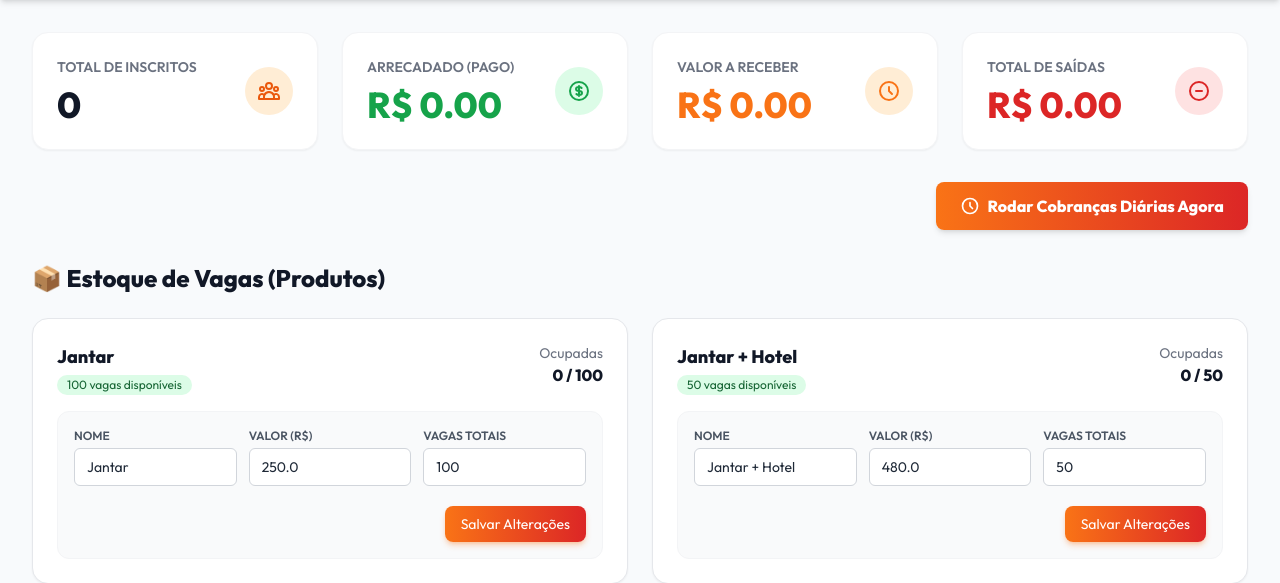
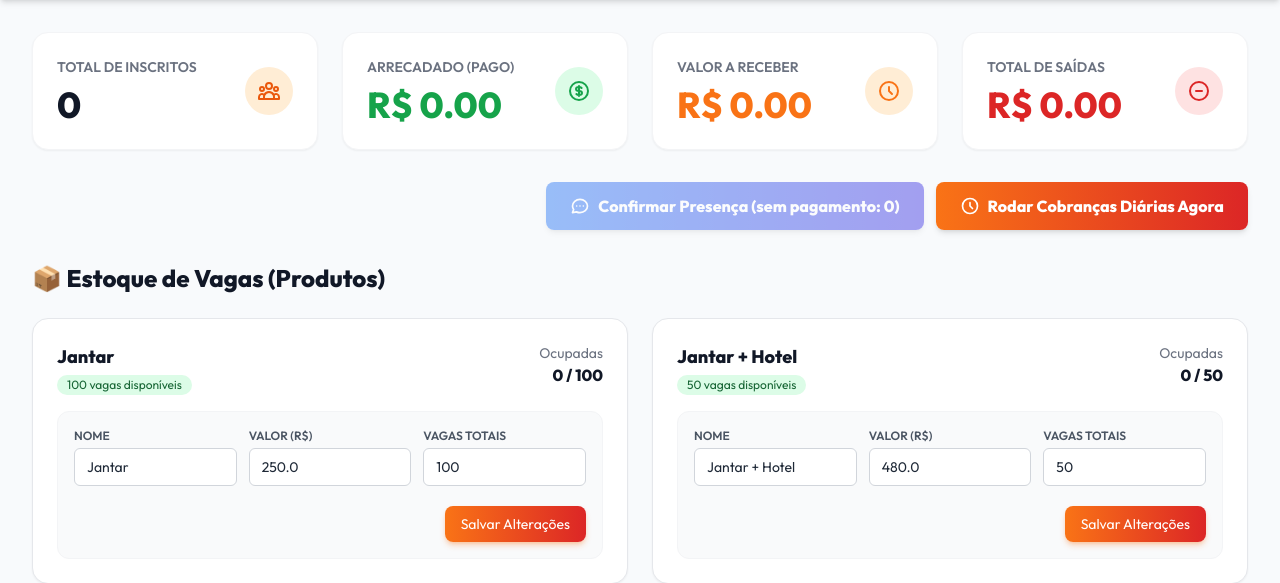
Before and after one commit to aquilasamuel-spec/defad, a Flask app: page /admin in a window 1280 px wide. Shown: the part 64-647 px from the top of the page. Run offline with Flask 3, Linux system fonts and the light colour scheme; the visitor is signed in with stand-in values (Sample User, id 1); some libraries are stand-ins or nearby versions.

Commit message:
feat: confirmacao de presenca (Sim/Nao) via WhatsApp para inscritos sem pagamento
Envia o template confirmacao_presenca com botoes de resposta rapida para quem
nao pagou nenhuma parcela. Resposta Nao sinaliza a inscricao para retirada no
painel admin; Sim marca presenca confirmada.

Co-Authored-By: Claude Opus 5.5 <noreply@anthropic.com>
Claude-Session: https://claude.ai/code/session_01TnCwMQrwS1bYogn1xVQydS

```diff
--- a/app.py
+++ b/app.py
@@ -152,6 +152,19 @@ def create_app():
             # Se der erro, é porque a coluna já existe, então ignoramos.
             db.session.rollback()
 
+        # Colunas da confirmação de presença (adicionadas automaticamente em bancos existentes)
+        for ddl in (
+            "ALTER TABLE inscricao ADD COLUMN confirmacao_presenca VARCHAR(20);",
+            "ALTER TABLE inscricao ADD COLUMN confirmacao_enviada_em DATETIME;",
+            "ALTER TABLE inscricao ADD COLUMN confirmacao_respondida_em DATETIME;",
+            "ALTER TABLE inscricao ADD COLUMN sinalizada_exclusao BOOLEAN NOT NULL DEFAULT 0;",
+        ):
+            try:
+                db.session.execute(db.text(ddl))
+                db.session.commit()
+            except Exception:
+                db.session.rollback()
+
         # Seeding inicial de produtos
         from models import Produto
         if not Produto.query.filter_by(identificador='jantar').first():
@@ -163,6 +176,12 @@ def create_app():
     def cobrar():
         """Busca parcelas vencendo ou atrasadas e envia cobrança via WhatsApp."""
         logica_cobranca()
+
+    @app.cli.command("confirmar_presenca")
+    def confirmar_presenca():
+        """Envia a pergunta de confirmação de presença para quem não pagou nenhuma parcela."""
+        from routes import logica_confirmacao_presenca
+        logica_confirmacao_presenca()
 
     # Tarefa automática rodando 1x ao dia, por exemplo, às 08:00
     @scheduler.task('cron', id='cobrar_automaticamente', hour=8, minute=0)
--- a/routes.py
+++ b/routes.py
@@ -2,6 +2,7 @@ from flask import Blueprint, render_template, request, redirect, url_for, flash,
 from models import db, Inscricao, ParcelaPagamento, Produto, Saida
 from datetime import datetime, date
 from dateutil.relativedelta import relativedelta
+import os
 import random
 import string
 
@@ -360,6 +361,10 @@ def admin():
                            valor_a_receber=valor_a_receber,
                            total_saidas=total_saidas,
                            meses_disponiveis=meses_disponiveis,
+                           total_para_confirmar=len(inscricoes_para_confirmar()),
+                           total_sinalizadas=sum(1 for i in inscricoes if i.sinalizada_exclusao),
+                           evento_nome=EVENTO_NOME,
+                           evento_data=EVENTO_DATA,
                            hoje=date.today())
 
 @bp.route('/admin/produto/editar/<int:id>', methods=['POST'])
@@ -619,6 +624,170 @@ def cobrar_manual(id):
         print("Erro ao enviar cobrança manual:", e)
         flash('Erro ao enviar cobrança manual pelo WhatsApp.', 'error')
 
+    return redirect(url_for('main.admin'))
+
+# ---------------------------------------------------------------------------
+# CONFIRMAÇÃO DE PRESENÇA (inscritos que ainda não pagaram nenhuma parcela)
+# ---------------------------------------------------------------------------
+# Template da Meta "confirmacao_presenca" (categoria Utilidade, pt_BR, parâmetros nomeados),
+# com 2 botões de RESPOSTA RÁPIDA: "Sim" (índice 0) e "Não" (índice 1).
+TEMPLATE_CONFIRMACAO = os.environ.get('TEMPLATE_CONFIRMACAO', 'confirmacao_presenca')
+EVENTO_NOME = os.environ.get('EVENTO_NOME', 'Jantar de Casais')
+EVENTO_DATA = os.environ.get('EVENTO_DATA', '28/11')
+PAYLOAD_SIM = 'PRESENCA_SIM'
+PAYLOAD_NAO = 'PRESENCA_NAO'
+
+
+def inscricoes_para_confirmar():
+    """Inscritos sem nenhuma parcela paga e que ainda não responderam a confirmação."""
+    return [
+        i for i in Inscricao.query.order_by(Inscricao.id).all()
+        if not i.pagou_alguma_parcela and i.confirmacao_presenca not in ('Sim', 'Não')
+    ]
+
+
+def enviar_confirmacao_presenca(inscricao):
+    """Envia o template com os botões Sim/Não. Retorna True se a Meta aceitou o envio."""
+    from whatsapp import send_template
+    components = [
+        {
+            "type": "body",
+            "parameters": [
+                {"type": "text", "parameter_name": "nome_inscrito", "text": str(inscricao.nome_completo)},
+                {"type": "text", "parameter_name": "nome_evento", "text": EVENTO_NOME},
+                {"type": "text", "parameter_name": "data_evento", "text": EVENTO_DATA},
+            ]
+        },
+        # O payload de cada botão leva o ID da inscrição, para identificar a resposta com segurança
+        {"type": "button", "sub_type": "quick_reply", "index": "0",
+         "parameters": [{"type": "payload", "payload": f"{PAYLOAD_SIM}_{inscricao.id}"}]},
+        {"type": "button", "sub_type": "quick_reply", "index": "1",
+         "parameters": [{"type": "payload", "payload": f"{PAYLOAD_NAO}_{inscricao.id}"}]},
+    ]
+    resposta = send_template(inscricao.telefone, TEMPLATE_CONFIRMACAO, components=components)
+    if resposta:
+        inscricao.confirmacao_presenca = 'Aguardando'
+        inscricao.confirmacao_enviada_em = datetime.now()
+        db.session.commit()
+        return True
+    return False
+
+
+def logica_confirmacao_presenca():
+    import time
+    alvos = inscricoes_para_confirmar()
+    enviados, falhas = 0, []
+    for i in alvos:
+        if enviar_confirmacao_presenca(i):
+            enviados += 1
+        else:
+            falhas.append(f"#{i.id} {i.nome_completo}")
+        time.sleep(0.3)  # não estourar o limite de envio da Meta
+    print(f"Confirmação de presença: {enviados} enviada(s), {len(falhas)} falha(s). {', '.join(falhas)}")
+    return enviados, falhas
+
+
+def registrar_resposta_presenca(inscricao, resposta, phone_number):
+    """Grava a resposta Sim/Não e responde ao inscrito (janela de 24h aberta pela resposta)."""
+    from whatsapp import send_message
+    inscricao.confirmacao_presenca = resposta
+    inscricao.confirmacao_respondida_em = datetime.now()
+    inscricao.sinalizada_exclusao = (resposta == 'Não')
+    db.session.commit()
+    print(f"Confirmação de presença: #{inscricao.id} {inscricao.nome_completo} respondeu {resposta}")
+
+    if resposta == 'Sim':
+        send_message(phone_number, f"Que bom, {inscricao.nome_completo}! Sua presença no {EVENTO_NOME} do dia {EVENTO_DATA} está confirmada. 🙏\n"
+                                   "Para garantir sua vaga, não esqueça de efetuar o pagamento. Dúvidas: wa.me/558382069331")
+    else:
+        send_message(phone_number, f"Tudo bem, {inscricao.nome_completo}. Registramos que vocês não vão participar do {EVENTO_NOME} e sua inscrição será cancelada.\n"
+                                   "Se mudar de ideia, fale com nosso atendimento: wa.me/558382069331")
+
+
+def buscar_inscricao_por_telefone(phone_number, apenas_aguardando=False):
+    phone_last8 = ''.join(c for c in str(phone_number) if c.isdigit())[-8:]
+    for i in Inscricao.query.order_by(Inscricao.id.desc()).all():
+        if apenas_aguardando and i.confirmacao_presenca != 'Aguardando':
+            continue
+        if phone_last8 and phone_last8 in ''.join(c for c in str(i.telefone) if c.isdigit()):
+            return i
+    return None
+
+
+def tratar_botao_presenca(message, phone_number):
+    """Retorna True se a mensagem era uma resposta ao template de confirmação de presença."""
+    botao = message.get('button', {}) or {}
+    payload = (botao.get('payload') or '').upper()
+    texto = (botao.get('text') or '').strip().upper()
+
+    inscricao, resposta = None, None
+    if payload.startswith(PAYLOAD_SIM) or payload.startswith(PAYLOAD_NAO):
+        resposta = 'Sim' if payload.startswith(PAYLOAD_SIM) else 'Não'
+        id_txt = payload.rsplit('_', 1)[-1]
+        if id_txt.isdigit():
+            inscricao = Inscricao.query.get(int(id_txt))
+        if not inscricao:
+            inscricao = buscar_inscricao_por_telefone(phone_number)
+    elif texto in ('SIM', 'NÃO', 'NAO'):
+        # Fallback: botão sem payload conhecido -> usa o telefone de quem está aguardando resposta
+        inscricao = buscar_inscricao_por_telefone(phone_number, apenas_aguardando=True)
+        if not inscricao:
+            return False
+        resposta = 'Sim' if texto == 'SIM' else 'Não'
+    else:
+        return False
+
+    if inscricao:
+        registrar_resposta_presenca(inscricao, resposta, phone_number)
+    else:
+        print(f"Resposta de presença de {phone_number} sem inscrição correspondente (payload={payload}).")
+    return True
+
+
+@bp.route('/admin/enviar_confirmacao_presenca', methods=['POST'])
+def admin_enviar_confirmacao_presenca():
+    if not session.get('admin_logged_in'):
+        return redirect(url_for('main.admin_login'))
+
+    total = len(inscricoes_para_confirmar())
+    if not total:
+        flash('Nenhum inscrito sem pagamento aguardando confirmação de presença.', 'error')
+        return redirect(url_for('main.admin'))
+
+    from threading import Thread
+    app_obj = current_app._get_current_object()
+
+    def run_in_background(app):
+        with app.app_context():
+            logica_confirmacao_presenca()
+
+    Thread(target=run_in_background, args=(app_obj,)).start()
+    flash(f'Enviando a pergunta de confirmação de presença para {total} inscrito(s) sem pagamento. '
+          'As respostas aparecerão na coluna "Status Geral".', 'success')
+    return redirect(url_for('main.admin'))
+
+
+@bp.route('/admin/confirmacao_presenca/<int:id>', methods=['POST'])
+def admin_confirmacao_individual(id):
+    if not session.get('admin_logged_in'):
+        return redirect(url_for('main.admin_login'))
+    inscricao = Inscricao.query.get_or_404(id)
+    if enviar_confirmacao_presenca(inscricao):
+        flash(f'Pergunta de confirmação enviada para {inscricao.nome_completo}.', 'success')
+    else:
+        flash(f'Falha ao enviar a confirmação para {inscricao.nome_completo}. Veja o meta_errors.log.', 'error')
+    return redirect(url_for('main.admin'))
+
+
+@bp.route('/admin/remover_sinalizacao/<int:id>', methods=['POST'])
+def admin_remover_sinalizacao(id):
+    if not session.get('admin_logged_in'):
+        return redirect(url_for('main.admin_login'))
+    inscricao = Inscricao.query.get_or_404(id)
+    inscricao.sinalizada_exclusao = False
+    inscricao.confirmacao_presenca = None
+    db.session.commit()
+    flash(f'Sinalização de retirada removida de {inscricao.nome_completo}.', 'success')
     return redirect(url_for('main.admin'))
 
 @bp.route('/admin/exportar_pdf')
@@ -1080,6 +1249,10 @@ def webhook():
                             if msg_type != 'button':
                                 return jsonify({'status': 'ok'}), 200
 
+                            # Resposta Sim/Não do template de confirmação de presença
+                            if tratar_botao_presenca(message, phone_number):
+                                return jsonify({'status': 'ok'}), 200
+
                             if 'PIX' in text_body and 'COLA' in text_body:
                                 from models import Inscricao
                                 phone_last8 = phone_number[-8:]
--- a/templates/admin.html
+++ b/templates/admin.html
@@ -80,8 +80,19 @@
             </div>
         </div>
 
-        <!-- BOTÃO DE COBRANÇAS AUTOMÁTICAS -->
-        <div class="mb-8 flex justify-end">
+        <!-- BOTÕES DE DISPAROS -->
+        <div class="mb-8 flex flex-wrap justify-end gap-3">
+            {% if total_sinalizadas %}
+            <div class="flex items-center px-4 py-3 rounded-lg bg-red-50 border border-red-200 text-red-800 text-sm font-semibold">
+                ⚠️ {{ total_sinalizadas }} inscrição(ões) sinalizada(s) para retirada (responderam "Não")
+            </div>
+            {% endif %}
+            <form action="{{ url_for('main.admin_enviar_confirmacao_presenca') }}" method="POST" onsubmit="return confirm('Enviar a pergunta \'Ainda vai participar do {{ evento_nome }}, no dia {{ evento_data }}?\' (botões Sim/Não) para {{ total_para_confirmar }} inscrito(s) que não pagaram nenhuma parcela?');">
+                <button type="submit" {% if not total_para_confirmar %}disabled{% endif %} class="bg-gradient-to-r from-blue-500 to-indigo-600 hover:from-blue-600 hover:to-indigo-700 disabled:opacity-50 disabled:cursor-not-allowed text-white font-bold py-3 px-6 rounded-lg shadow-md transition transform hover:-translate-y-1 flex items-center">
+                    <svg class="w-5 h-5 mr-2" fill="none" stroke="currentColor" viewBox="0 0 24 24"><path stroke-linecap="round" stroke-linejoin="round" stroke-width="2" d="M8 12h.01M12 12h.01M16 12h.01M21 12c0 4.418-4.03 8-9 8a9.863 9.863 0 01-4.255-.949L3 20l1.395-3.72C3.512 15.042 3 13.574 3 12c0-4.418 4.03-8 9-8s9 3.582 9 8z"></path></svg>
+                    Confirmar Presença (sem pagamento: {{ total_para_confirmar }})
+                </button>
+            </form>
             <form action="{{ url_for('main.admin_rodar_cobrancas') }}" method="POST" onsubmit="return confirm('Deseja acionar o robô agora para enviar as cobranças de todas as parcelas vencidas no dia de hoje?');">
                 <button type="submit" class="bg-gradient-to-r from-orange-500 to-red-600 hover:from-orange-600 hover:to-red-700 text-white font-bold py-3 px-6 rounded-lg shadow-md transition transform hover:-translate-y-1 flex items-center">
                     <svg class="w-5 h-5 mr-2" fill="none" stroke="currentColor" viewBox="0 0 24 24"><path stroke-linecap="round" stroke-linejoin="round" stroke-width="2" d="M12 8v4l3 3m6-3a9 9 0 11-18 0 9 9 0 0118 0z"></path></svg>
@@ -216,7 +227,7 @@
                     </thead>
                     <tbody class="bg-white divide-y divide-gray-200">
                         {% for i in inscricoes %}
-                        <tr class="hover:bg-gray-50 transition">
+                        <tr class="{% if i.sinalizada_exclusao %}bg-red-50 {% endif %}hover:bg-gray-50 transition">
                             <td class="px-6 py-4 whitespace-nowrap">
                                 <div class="text-sm font-bold text-gray-900">#{{ i.id }}</div>
                                 <div class="text-xs text-gray-500">{{ i.data_inscricao.strftime('%d/%m/%Y %H:%M') }}</div>
@@ -249,6 +260,25 @@
                                 {% else %}
                                     <span class="px-3 py-1 inline-flex text-xs leading-5 font-semibold rounded-full bg-red-100 text-red-800">Pendente</span>
                                 {% endif %}
+                                {% if i.sinalizada_exclusao %}
+                                <div class="mt-2">
+                                    <span class="inline-flex items-center px-2 py-1 text-[10px] font-bold uppercase tracking-wider text-white bg-red-600 rounded" title="Respondeu em {{ i.confirmacao_respondida_em.strftime('%d/%m/%Y %H:%M') if i.confirmacao_respondida_em else '-' }}">
+                                        ✗ Não vai — Retirar
+                                    </span>
+                                </div>
+                                {% elif i.confirmacao_presenca == 'Sim' %}
+                                <div class="mt-2">
+                                    <span class="inline-flex items-center px-2 py-1 text-[10px] font-bold uppercase tracking-wider text-green-700 bg-green-100 border border-green-200 rounded">
+                                        ✓ Presença confirmada
+                                    </span>
+                                </div>
+                                {% elif i.confirmacao_presenca == 'Aguardando' %}
+                                <div class="mt-2">
+                                    <span class="inline-flex items-center px-2 py-1 text-[10px] font-bold uppercase tracking-wider text-gray-600 bg-gray-100 border border-gray-200 rounded" title="Enviada em {{ i.confirmacao_enviada_em.strftime('%d/%m/%Y %H:%M') if i.confirmacao_enviada_em else '-' }}">
+                                        ⏳ Aguardando resposta
+                                    </span>
+                                </div>
+                                {% endif %}
                             </td>
                             <td class="px-6 py-4">
                                 <div class="space-y-2">
@@ -278,6 +308,19 @@
                                     <form action="{{ url_for('main.cobrar_manual', id=i.id) }}" method="POST" class="inline">
                                         <button type="submit" class="inline-flex items-center text-xs font-semibold text-green-700 hover:text-green-900 transition bg-green-50 hover:bg-green-100 border border-green-200 px-2 py-1 rounded-md" onclick="return confirm('Deseja enviar uma mensagem de cobrança agora para este cliente?')">
                                             Cobrar Agora
+                                        </button>
+                                    </form>
+                                    {% endif %}
+                                    {% if i.sinalizada_exclusao %}
+                                    <form action="{{ url_for('main.admin_remover_sinalizacao', id=i.id) }}" method="POST" class="inline">
+                                        <button type="submit" class="inline-flex items-center text-xs font-semibold text-gray-700 hover:text-gray-900 transition bg-gray-50 hover:bg-gray-100 border border-gray-200 px-2 py-1 rounded-md" onclick="return confirm('Remover a sinalização de retirada desta inscrição?')">
+                                            Manter Inscrição
+                                        </button>
+                                    </form>
+                                    {% elif not i.pagou_alguma_parcela and i.confirmacao_presenca != 'Sim' %}
+                                    <form action="{{ url_for('main.admin_confirmacao_individual', id=i.id) }}" method="POST" class="inline">
+                                        <button type="submit" class="inline-flex items-center text-xs font-semibold text-indigo-700 hover:text-indigo-900 transition bg-indigo-50 hover:bg-indigo-100 border border-indigo-200 px-2 py-1 rounded-md" onclick="return confirm('Enviar a pergunta de confirmação de presença (Sim/Não) para este inscrito?')">
+                                            Perguntar Presença
                                         </button>
                                     </form>
                                     {% endif %}
--- a/whatsapp.py
+++ b/whatsapp.py
@@ -24,6 +24,7 @@ DESCRICAO_TEMPLATES = {
     'inscricao_solicitada': 'Inscrição solicitada (comprovante em PDF)',
     'inscricao_finalizada': 'Inscrição finalizada',
     'parcelas_pagas': 'Confirmação de pagamento',
+    'confirmacao_presenca': 'Pergunta de confirmação de presença (Sim/Não)',
 }
 ROTULOS_PARAMETROS = {
     'nome_inscrito': 'Inscrito',
@@ -32,6 +33,7 @@ ROTULOS_PARAMETROS = {
     'data_vencimento': 'Vencimento',
     'parcelas_pagas_agora': 'Parcela(s) paga(s)',
     'lista_parcelas': 'Parcelas',
+    'data_evento': 'Data do evento',
 }
 PARAMETROS_IGNORADOS = {'nome_evento', 'link_whatsapp'}
 
```
Also changed, not shown: models.py (+10 -0 lines).
